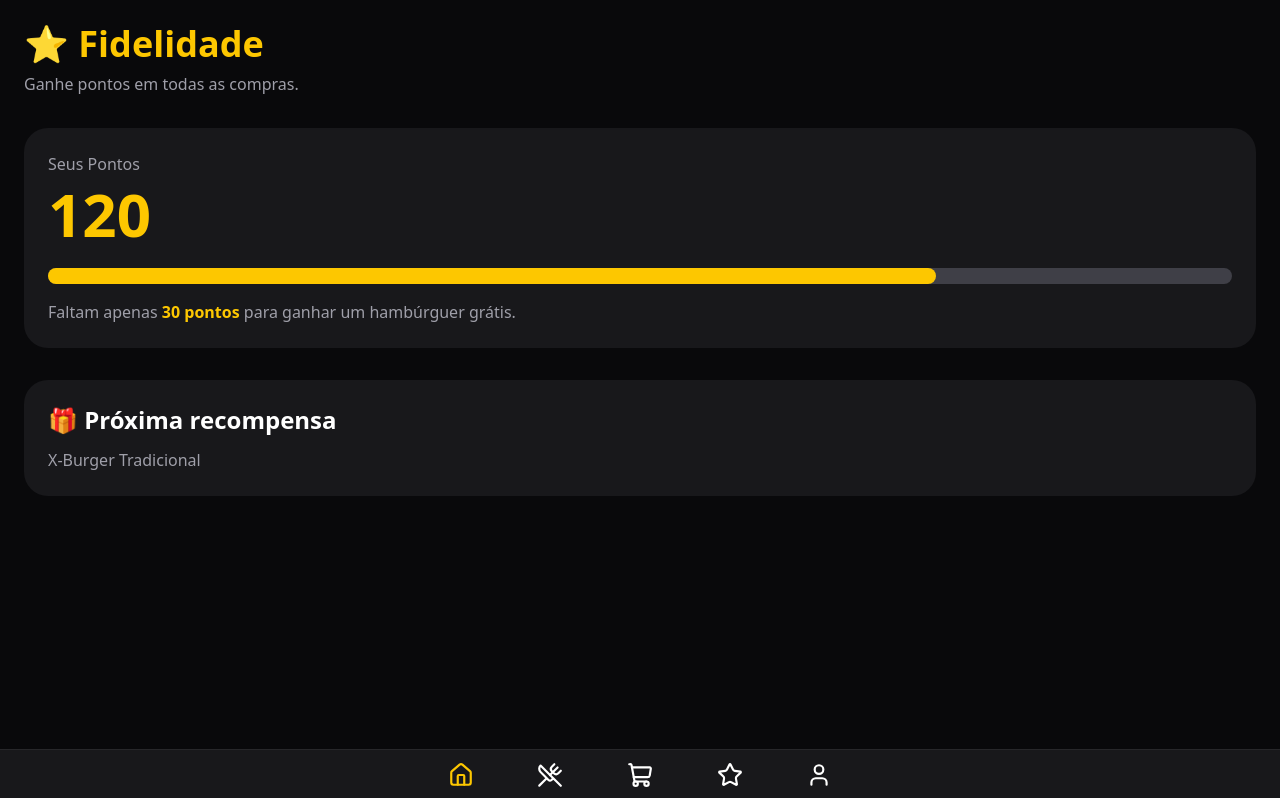
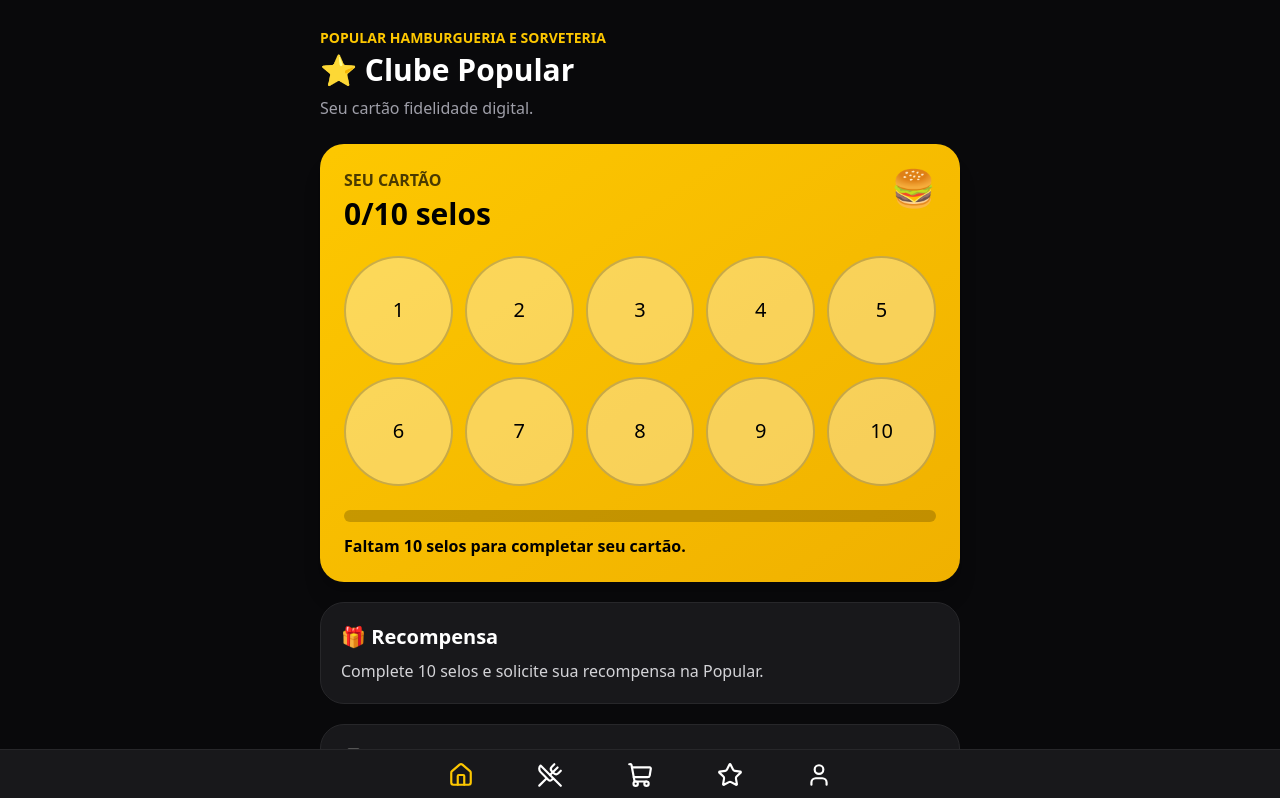
Before and after one commit to UniversalKnowledgeEcosystem/popular-app, a Next.js app: page /fidelidade in a window 1280 px wide. Shown: the top 798 px of the page. Built offline with nearby package versions, Linux system fonts and the light colour scheme.

Commit message:
Completa programa de fidelidade

```diff
--- a/app/fidelidade/page.tsx
+++ b/app/fidelidade/page.tsx
@@ -1,53 +1,19 @@
-export default function Fidelidade() {
-  return (
-    <main className="min-h-screen bg-zinc-950 text-white p-6 pb-24">
-
-      <h1 className="text-4xl font-black text-yellow-400">
-        ⭐ Fidelidade
-      </h1>
-
-      <p className="text-zinc-400 mt-2">
-        Ganhe pontos em todas as compras.
-      </p>
-
-      <div className="mt-8 bg-zinc-900 rounded-3xl p-6">
-
-        <p className="text-zinc-400">
-          Seus Pontos
-        </p>
-
-        <h2 className="text-6xl font-black text-yellow-400 mt-2">
-          120
-        </h2>
-
-        <div className="w-full bg-zinc-700 rounded-full h-4 mt-6">
-
-          <div className="bg-yellow-400 h-4 rounded-full w-3/4"></div>
-
-        </div>
-
-        <p className="mt-4 text-zinc-400">
-          Faltam apenas
-          <span className="text-yellow-400 font-bold">
-            {" "}30 pontos{" "}
-          </span>
-          para ganhar um hambúrguer grátis.
-        </p>
-
-      </div>
-
-      <div className="mt-8 bg-zinc-900 rounded-3xl p-6">
-
-        <h3 className="text-2xl font-bold">
-          🎁 Próxima recompensa
-        </h3>
-
-        <p className="text-zinc-400 mt-3">
-          X-Burger Tradicional
-        </p>
-
-      </div>
-
-    </main>
-  );
+"use client";
+import { useEffect,useState } from "react";
+const META=10;
+export default function Fidelidade(){
+ const [telefone,setTelefone]=useState("");const [selos,setSelos]=useState(0);const [carregado,setCarregado]=useState(false);
+ useEffect(()=>{const t=localStorage.getItem("popular-fidelidade-telefone")||"";const s=Number(localStorage.getItem("popular-fidelidade-selos")||0);setTelefone(t);setSelos(s);setCarregado(true)},[]);
+ function salvar(){if(telefone.replace(/\D/g,"").length<10){alert("Digite um WhatsApp válido com DDD.");return}localStorage.setItem("popular-fidelidade-telefone",telefone);localStorage.setItem("popular-fidelidade-selos",String(selos));alert("Cartão fidelidade salvo neste aparelho!")}
+ function solicitar(){if(!telefone){alert("Cadastre seu WhatsApp primeiro.");return}const msg=`⭐ *FIDELIDADE POPULAR*\n\nOlá! Meu WhatsApp cadastrado é ${telefone}.\nGostaria de validar minha compra e receber meu selo no programa de fidelidade.`;window.open(`https://wa.me/5538991429166?text=${encodeURIComponent(msg)}`,"_blank")}
+ function resgatar(){const msg=`🎁 *RESGATE FIDELIDADE POPULAR*\n\nOlá! Completei ${META} selos no meu cartão fidelidade e gostaria de solicitar minha recompensa.\nWhatsApp cadastrado: ${telefone}`;window.open(`https://wa.me/5538991429166?text=${encodeURIComponent(msg)}`,"_blank")}
+ if(!carregado)return <main className="min-h-screen bg-zinc-950"/>;
+ const faltam=Math.max(META-selos,0);const progresso=Math.min((selos/META)*100,100);
+ return <main className="min-h-screen bg-zinc-950 text-white p-4 pb-28 max-w-2xl mx-auto"><header className="pt-3"><p className="text-yellow-400 font-bold text-sm">POPULAR HAMBURGUERIA E SORVETERIA</p><h1 className="text-3xl font-black mt-1">⭐ Clube Popular</h1><p className="text-zinc-400 mt-2">Seu cartão fidelidade digital.</p></header>
+ <section className="mt-6 bg-gradient-to-br from-yellow-400 to-yellow-500 text-black rounded-3xl p-6 shadow-xl"><div className="flex justify-between"><div><p className="font-bold opacity-70">SEU CARTÃO</p><h2 className="text-3xl font-black mt-1">{selos}/{META} selos</h2></div><div className="text-4xl">🍔</div></div><div className="grid grid-cols-5 gap-3 mt-6">{Array.from({length:META}).map((_,i)=><div key={i} className={`aspect-square rounded-full flex items-center justify-center text-xl border-2 border-black/20 ${i<selos?"bg-black text-yellow-400":"bg-white/35"}`}>{i<selos?"★":i+1}</div>)}</div><div className="h-3 bg-black/20 rounded-full mt-6 overflow-hidden"><div className="h-full bg-black rounded-full transition-all" style={{width:`${progresso}%`}}/></div><p className="font-bold mt-3">{faltam>0?`Faltam ${faltam} selo${faltam===1?"":"s"} para completar seu cartão.`:"🎉 Cartão completo! Sua recompensa está disponível."}</p></section>
+ <section className="mt-5 bg-zinc-900 border border-zinc-800 rounded-3xl p-5"><h2 className="text-xl font-black">🎁 Recompensa</h2><p className="text-zinc-300 mt-2">Complete {META} selos e solicite sua recompensa na Popular.</p>{selos>=META&&<button onClick={resgatar} className="w-full mt-4 bg-green-500 text-black py-3 rounded-xl font-black">Solicitar recompensa pelo WhatsApp</button>}</section>
+ <section className="mt-5 bg-zinc-900 border border-zinc-800 rounded-3xl p-5"><h2 className="text-xl font-black">📱 Identificação</h2><p className="text-zinc-400 text-sm mt-1">Cadastre o WhatsApp usado nos seus pedidos.</p><input value={telefone} onChange={e=>setTelefone(e.target.value)} placeholder="(38) 99999-9999" inputMode="tel" className="w-full mt-4 bg-zinc-800 border border-zinc-700 rounded-xl p-3 outline-none focus:border-yellow-400"/><button onClick={salvar} className="w-full mt-3 bg-yellow-400 text-black py-3 rounded-xl font-black">Salvar meu cartão</button></section>
+ <section className="mt-5 bg-zinc-900 border border-zinc-800 rounded-3xl p-5"><h2 className="text-xl font-black">Como ganhar selos?</h2><p className="text-zinc-400 text-sm mt-2">Após uma compra válida, solicite a validação à Popular. A equipe confirma o pedido antes de creditar o selo, evitando créditos indevidos.</p><button onClick={solicitar} className="w-full mt-4 border border-yellow-400 text-yellow-400 py-3 rounded-xl font-black">Solicitar validação da compra</button></section>
+ <details className="mt-5 bg-zinc-900 border border-zinc-800 rounded-3xl p-5"><summary className="font-black cursor-pointer">ℹ️ Regras do programa</summary><div className="text-sm text-zinc-400 mt-3 space-y-2"><p>• O selo só deve ser liberado após confirmação de uma compra válida.</p><p>• O cartão fica salvo neste aparelho.</p><p>• A recompensa é confirmada pela Popular antes do resgate.</p><p>• A Popular pode definir quais compras são elegíveis e atualizar as regras do programa.</p></div></details>
+ </main>;
 }
```
